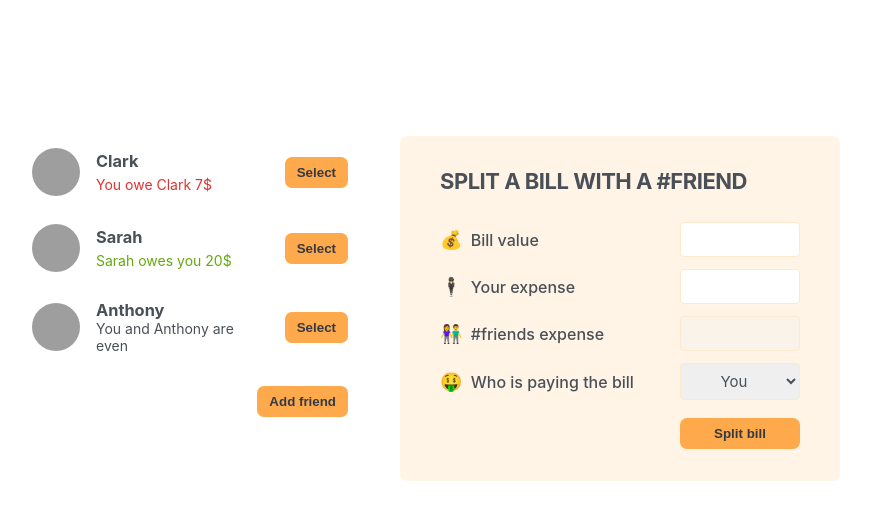
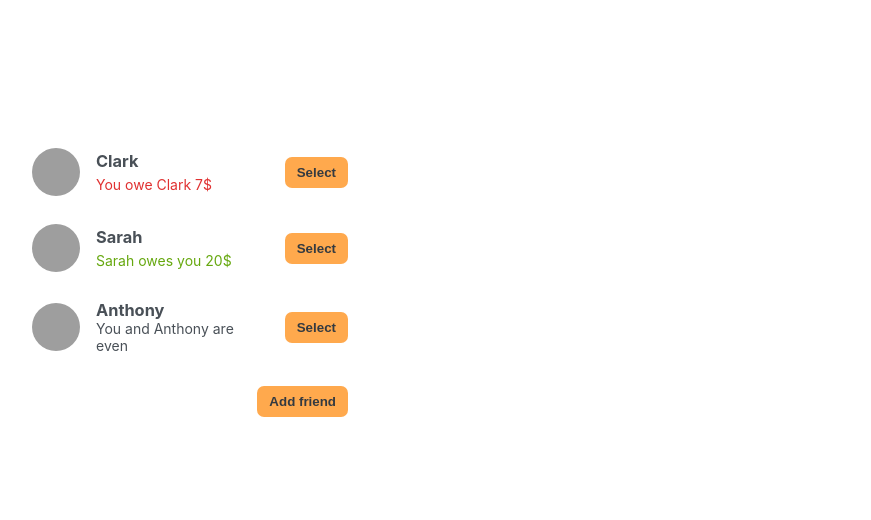
Before and after one commit to Dual1tyxd3v/eat-n-split, a React (Create React App) app: page / in a window 1280 px wide. Shown: the top 520 px of the page, without its empty margins (210-1081 px from the left). Built offline with nearby package versions, Linux system fonts and the light colour scheme; grey boxes are pictures that could not be loaded.

Commit message:
Implemented split bill component dynamically rendering

```diff
--- a/src/components/app/app.tsx
+++ b/src/components/app/app.tsx
@@ -7,18 +7,27 @@ import { FriendType } from '../../types/types';
 
 function App(): JSX.Element {
   const [friends, setFriends] = useState(initialFriends);
+  const [activeFriend, setActiveFriend] = useState<null | FriendType>(null);
 
   function onAddFriends(friend: FriendType) {
     setFriends([...friends, friend]);
   }
 
+  function onToggleActiveFriend(friend: FriendType) {
+    if (friend.id === activeFriend?.id) {
+      setActiveFriend(null);
+      return;
+    }
+    setActiveFriend(friend);
+  }
+
   return (
     <div className="app">
       <div className="sidebar">
-        <FriendList friends={friends} />
+        <FriendList friends={friends} toggleActiveFriend={onToggleActiveFriend}/>
         <AddFriend addFriend={onAddFriends} />
       </div>
-      <SplitBill />
+      <SplitBill activeFriend={activeFriend} />
     </div>
   );
 }
--- a/src/components/friend-item/friend-item.tsx
+++ b/src/components/friend-item/friend-item.tsx
@@ -1,6 +1,11 @@
 import { FriendType } from '../../types/types';
 
-export default function FriendItem({ friend }: { friend: FriendType }) {
+type FriendItemProps = {
+  toggleActiveFriend: (friend: FriendType) => void;
+  friend: FriendType;
+}
+
+export default function FriendItem({ friend, toggleActiveFriend }: FriendItemProps) {
   const { name, image, balance } = friend;
   return (
     <li>
@@ -9,7 +14,7 @@ export default function FriendItem({ friend }: { friend: FriendType }) {
       {balance < 0 && <p className="red"> You owe {name} {Math.abs(balance)}$</p>}
       {balance > 0 && <p className="green">{name} owes you {balance}$</p>}
       {balance === 0 && <p>You and {name} are even</p>}
-      <button className="button" >Select</button>
+      <button className="button" onClick={() => toggleActiveFriend(friend)} >Select</button>
     </li>
   );
 }
--- a/src/components/friend-list/friend-list.tsx
+++ b/src/components/friend-list/friend-list.tsx
@@ -1,11 +1,16 @@
-import { FriendsType } from '../../types/types';
+import { FriendType, FriendsType } from '../../types/types';
 import FriendItem from '../friend-item/friend-item';
 
-export default function FriendList({ friends }: {friends: FriendsType}) {
+type FriendListProps = {
+  toggleActiveFriend: (friend: FriendType) => void;
+  friends: FriendsType;
+}
+
+export default function FriendList({ friends, toggleActiveFriend }: FriendListProps) {
   return (
     <ul>
       {
-        friends.map((friend) => <FriendItem key={friend.id} friend={friend} />)
+        friends.map((friend) => <FriendItem key={friend.id} friend={friend} toggleActiveFriend={toggleActiveFriend} />)
       }
     </ul>
   );
--- a/src/components/split-bill/split-bill.tsx
+++ b/src/components/split-bill/split-bill.tsx
@@ -1,19 +1,29 @@
-export default function SplitBill() {
+import { FriendType } from '../../types/types';
+
+type SplitBillProps = {
+  activeFriend: null | FriendType;
+};
+
+export default function SplitBill({ activeFriend }: SplitBillProps) {
+  if (!activeFriend) {
+    return null;
+  }
+  const {name} = activeFriend;
   return (
     <form action="" className="form-split-bill">
-      <h2>Split a bill with a #friend</h2>
+      <h2>Split a bill with a {name}</h2>
       <label>💰 Bill value</label>
       <input type="text" />
       <label>🕴 Your expense</label>
       <input type="text" />
-      <label>👫 #friends expense</label>
+      <label>👫 {name} expense</label>
       <input type="text" disabled />
       <label htmlFor="">🤑 Who is paying the bill</label>
       <select name="" id="">
         <option value="user">You</option>
-        <option value="friend">#friend</option>
+        <option value="friend">{name}</option>
       </select>
-      <button className="button" >Split bill</button>
+      <button className="button">Split bill</button>
     </form>
   );
 }
```
